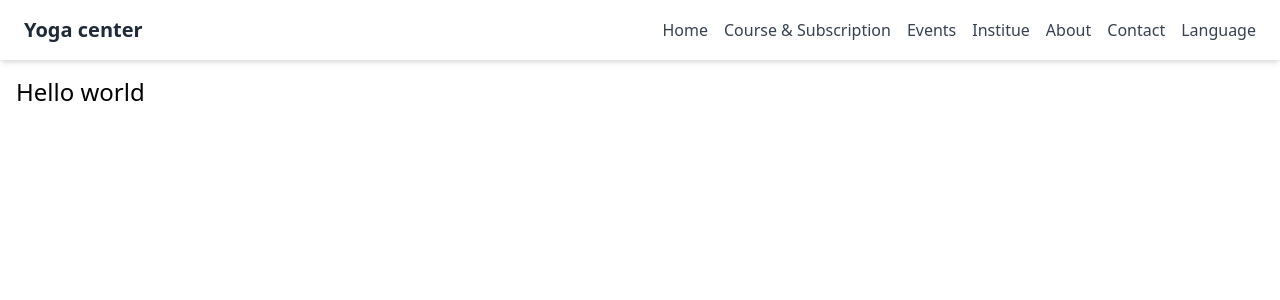
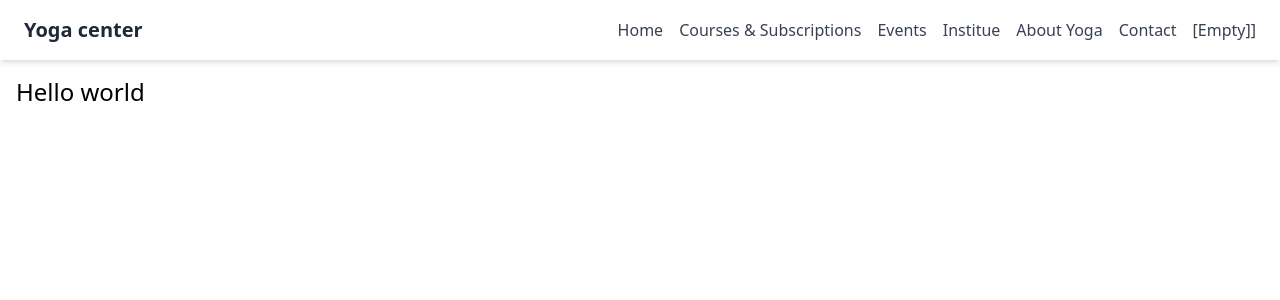
Before and after one commit to moise7000/HMWA-25, a Nuxt app in the folder webapp/: page / in a window 1280 px wide. Shown: the top 300 px of the page. Built offline with nearby package versions, Linux system fonts and the light colour scheme.

Commit message:
Updating routes.

```diff
--- a/webapp/components/common/Navbar.vue
+++ b/webapp/components/common/Navbar.vue
@@ -5,12 +5,12 @@
     </div>
     <div class="space-x-4">
       <NuxtLink to="/" class="text-gray-700 hover:text-blue-600">Home</NuxtLink>
-      <NuxtLink to="/courseAndSubscription" class="text-gray-700 hover:text-blue-600">Course & Subscription</NuxtLink>
-      <NuxtLink to="/group/events" class="text-gray-700 hover:text-blue-600">Events</NuxtLink>
+      <NuxtLink to="/course-and-subscription" class="text-gray-700 hover:text-blue-600">Courses & Subscriptions</NuxtLink>
+      <NuxtLink to="/events" class="text-gray-700 hover:text-blue-600">Events</NuxtLink>
       <NuxtLink to="/institute" class="text-gray-700 hover:text-blue-600">Institue</NuxtLink>
-      <NuxtLink to="/aboutYoga" class="text-gray-700 hover:text-blue-600">About</NuxtLink>
-      <NuxtLink to="/contact" class="text-gray-700 hover:text-blue-600">Contact</NuxtLink>
-      <NuxtLink to="/group/events" class="text-gray-700 hover:text-blue-600">Language</NuxtLink>
+      <NuxtLink to="/about" class="text-gray-700 hover:text-blue-600">About Yoga</NuxtLink>
+      <NuxtLink to="/institue/conact" class="text-gray-700 hover:text-blue-600">Contact</NuxtLink>
+      <NuxtLink to="/" class="text-gray-700 hover:text-blue-600">[Empty]]</NuxtLink>
     </div>
   </nav>
 </template>
```
